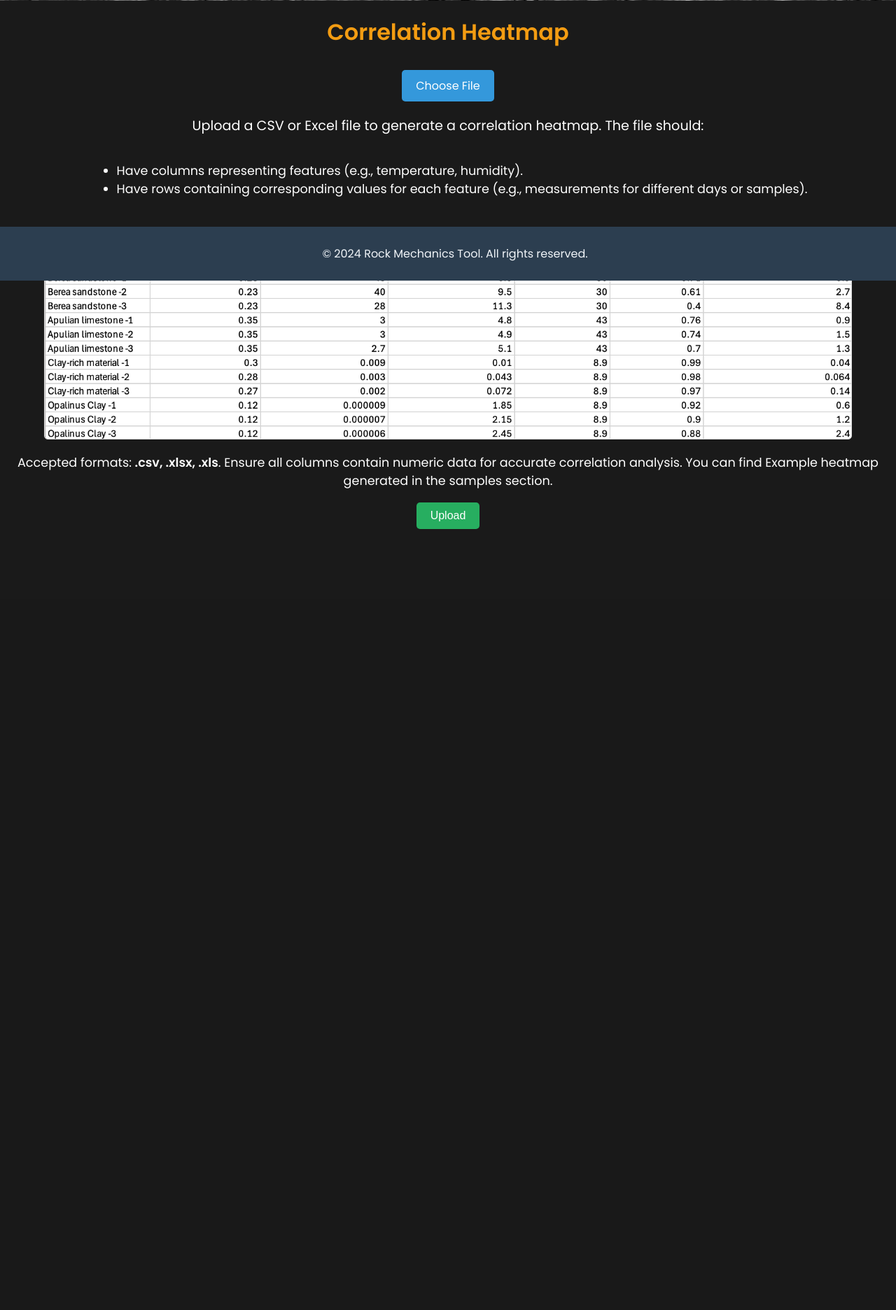
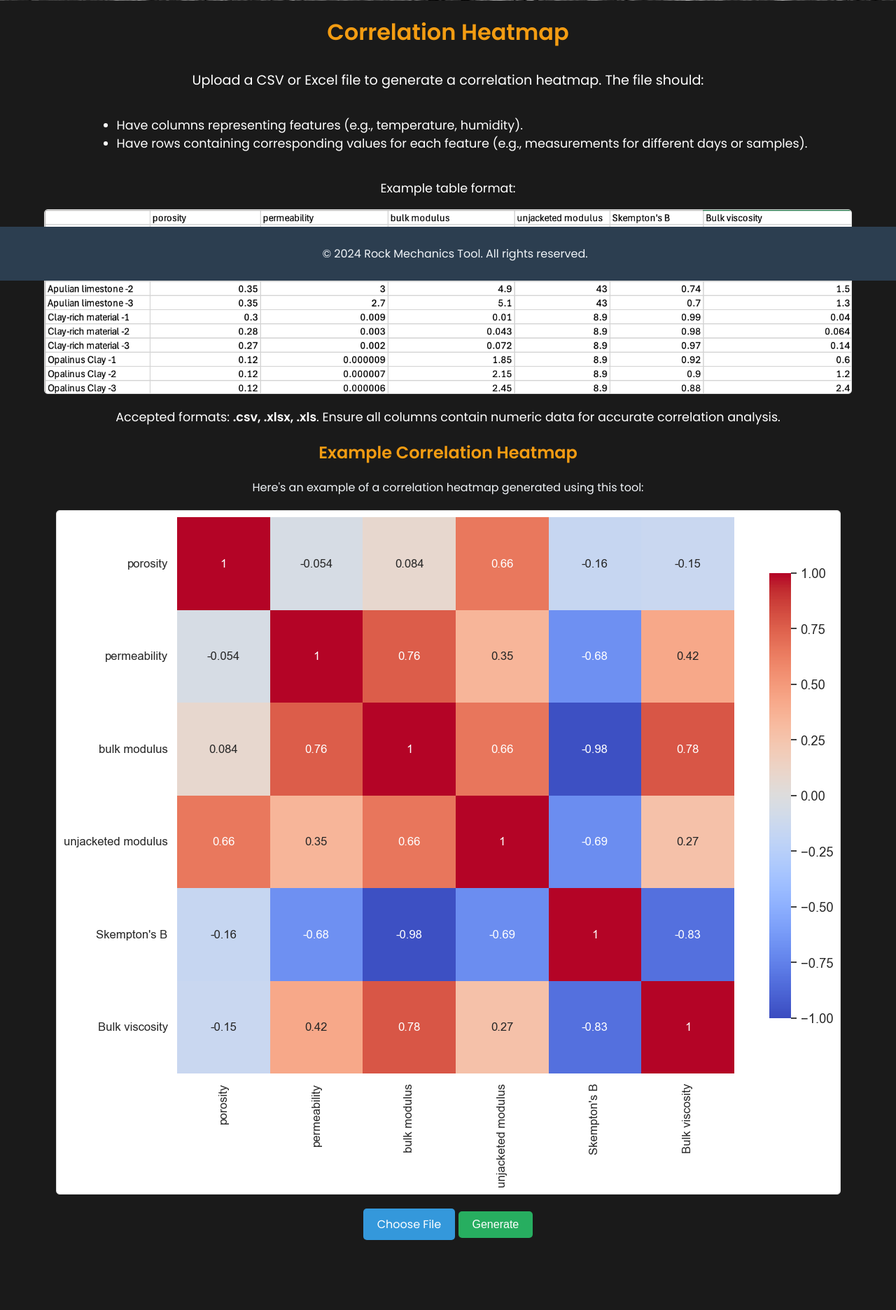
Before and after one commit to ansh-ankul/Correlation-Web-tool, a Flask app: page /heatmap in a window 1280 px wide. Shown: the part 399-2271 px from the top of the page at 70% size. Before the commit the page ends 1155 px from the top, so only its background shows below. Run offline with Flask 3, Linux system fonts and the light colour scheme.

Commit message:
moved sample heatmap

```diff
--- a/app.py
+++ b/app.py
@@ -97,4 +97,4 @@ def chatbot():
 
 if __name__ == "__main__":
     logger.info("Starting Flask application.")
-    app.run(host='0.0.0.0', port=3000)
+    app.run(host='0.0.0.0', port=3001)
--- a/templates/heatmap.html
+++ b/templates/heatmap.html
@@ -3,10 +3,9 @@
 {% block content %}
 <h1>Correlation Heatmap</h1>
 
-<form action="/upload" method="post" enctype="multipart/form-data" style="text-align: center;">
-    <label for="file-upload" id="file-label" class="label-file">Choose File</label>
-    <input id="file-upload" type="file" name="file" accept=".csv, .xlsx, .xls" required onchange="showFileName()">
-
+<div id="heatmap-container">
+    <form id="heatmap-form" action="/upload" method="post" enctype="multipart/form-data" style="text-align: center;">
+        <div id = "form-data">
         <p id="file-name" style="color: #f39c12; font-size: 1.1rem; margin-top: 10px;"></p>
 
         <p style="color: white; margin-top: 20px; font-size: 1.2rem;">
@@ -22,21 +21,32 @@
         <img src="./../static/example_table.png" alt="Example table with columns as features and rows as values" style="margin: 10px auto; max-width: 90%; border: 1px solid #ddd; border-radius: 5px;">
 
         <p style="color: white; margin-top: 20px; font-size: 1.1rem;">
-        Accepted formats: <strong>.csv, .xlsx, .xls</strong>. Ensure all columns contain numeric data for accurate correlation analysis. You can find Example heatmap generated in the samples section.
+            Accepted formats: <strong>.csv, .xlsx, .xls</strong>. Ensure all columns contain numeric data for accurate correlation analysis.
         </p>
 
-    <input id="upload-button" type="submit" value="Upload" class="upload-button">
+        <h2>Example Correlation Heatmap</h2>
+        <p>Here's an example of a correlation heatmap generated using this tool:</p>
+        <div class="correlation-matrix-example" style="text-align: center;">
+            <img src="{{ url_for('static', filename='example_heatmap.png') }}"
+                alt="Example Correlation Heatmap"
+                style="margin-top: 20px; max-width: 100%; border: 1px solid #ddd; border-radius: 5px;">
+        </div>
+        </div>
+
+        <label for="file-upload" id="file-label" class="label-file">Choose File</label>
+        <input id="file-upload" type="file" name="file" accept=".csv, .xlsx, .xls" required onchange="showFileName()">
+
+        <input id="upload-button" type="submit" value="Generate" class="upload-button" onclick="hideForm()">
     </form>
-
 
     {% if heatmap %}
         <img src="{{ heatmap }}" alt="Correlation Heatmap" style="max-width: 100%; height: auto; margin: 20px auto; display: block;">
 
-    <form action="/heatmap" method="get">
-        <button class="button-again">Generate Again</button>
+        <form action="/heatmap" method="get" id="generate-again-form">
+            <button class="button-again" onclick="showForm()">Generate Again</button>
         </form>
     {% endif %}
-{% endblock %}
+</div>
 
 <script>
     function showFileName() {
@@ -48,39 +58,38 @@
             const fileName = input.files[0].name;
             fileNameElement.textContent = "Selected File: " + fileName;
 
-            // Change the label to green to indicate success
             fileLabel.style.backgroundColor = '#28a745'; // Green color
             fileLabel.style.color = 'white';
-            fileLabel.textContent = "File Selected"; // Update label text
+            fileLabel.textContent = "File Selected";
         } else {
-            // Reset the label if no file is selected
-            fileLabel.style.backgroundColor = '#3498db'; // Original blue color
+            fileLabel.style.backgroundColor = 'Orange';
             fileLabel.style.color = 'white';
             fileLabel.textContent = "Choose File";
         }
     }
-</script>
 
-<style>
-    /* File Upload Input Hidden */
-    #file-upload {
-        display: none;
+    function hideForm() {
+        const form = document.getElementById('heatmap-form');
+        const generateAgainButton = document.getElementById('generate-again-form');
+
+        if (form) {
+            form.style.display = 'none';
+        }
+        if (generateAgainButton) {
+            generateAgainButton.style.display = 'block';
+        }
     }
 
-    /* Label for File Upload */
-    .label-file {
-        background-color: #3498db;
-        color: white;
-        padding: 10px 20px;
-        font-size: 1rem;
-        cursor: pointer;
-        border-radius: 5px;
-        text-align: center;
-        display: inline-block;
-        transition: background-color 0.3s ease, color 0.3s ease;
+    function showForm() {
+        const form = document.getElementById('heatmap-form');
+        const generateAgainButton = document.getElementById('generate-again-form');
+
+        if (form) {
+            form.style.display = 'block';
         }
-
-    .label-file:hover {
-        background-color: #2980b9;
+        if (generateAgainButton) {
+            generateAgainButton.style.display = 'none';
         }
-</style>
+    }
+</script>
+{% endblock %}
```
Also changed, not shown: templates/datasets.html (+0 -7 lines). Lines whose indentation alone changed are shown as unchanged.
